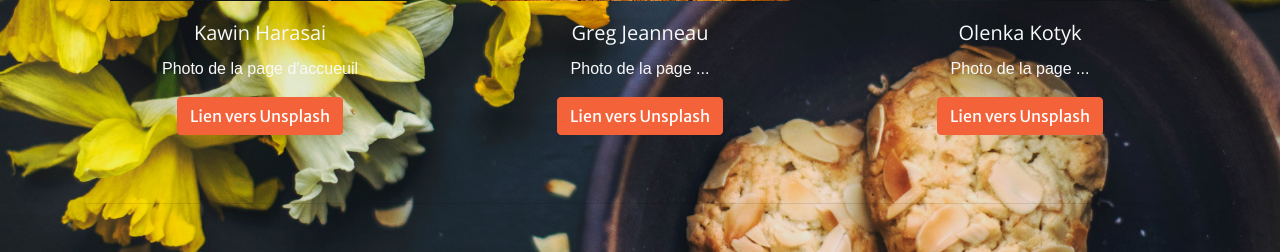
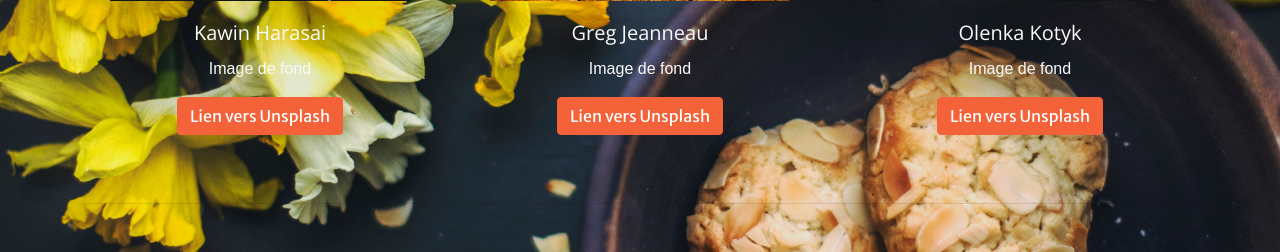
Before and after one commit to Tony380/Projet8, a Django app: page /legal in a window 1280 px wide. Shown: the part 508-760 px from the top of the page. Run offline with Django 3.2, Linux system fonts and the light colour scheme; some libraries are stand-ins or nearby versions; some web fonts are replaced.

Commit message:
Favorite

```diff
--- a/templates/purbeurre/legal.html
+++ b/templates/purbeurre/legal.html
@@ -16,7 +16,7 @@
                     <img src="{% static 'img/kawin-harasai.jpg' %}" class="img-fluid legal" alt="Photo de kawin harasai">
                     <div class="card-body">
                         <h5 class="card-title">Kawin Harasai</h5>
-                        <p class="card-text">Photo de la page d'accueuil</p>
+                        <p class="card-text">Image de fond</p>
                         <a target="_blank" href="https://unsplash.com/photos/k60JspcBwKE" class="btn btn-primary">Lien vers Unsplash</a>
                     </div>
                 </div>
@@ -26,7 +26,7 @@
                     <img src="{% static 'img/greg-jeanneau.jpg' %}" class="img-fluid legal" alt="Photo de Greg Jeanneau">
                     <div class="card-body">
                         <h5 class="card-title">Greg Jeanneau</h5>
-                        <p class="card-text">Photo de la page ...</p>
+                        <p class="card-text">Image de fond</p>
                         <a target="_blank" href="https://unsplash.com/photos/YTbFHT9_IhY" class="btn btn-primary">Lien vers Unsplash</a>
                     </div>
                 </div>
@@ -36,7 +36,7 @@
                     <img src="{% static 'img/olenka-kotyk.jpg' %}" class="img-fluid legal" alt="Photo de Olenka Kotyk">
                     <div class="card-body">
                         <h5 class="card-title">Olenka Kotyk</h5>
-                        <p class="card-text">Photo de la page ...</p>
+                        <p class="card-text">Image de fond</p>
                         <a target="_blank" href="https://unsplash.com/photos/eqsEZNCm4-c" class="btn btn-primary">Lien vers Unsplash</a>
                     </div>
                 </div>
```
